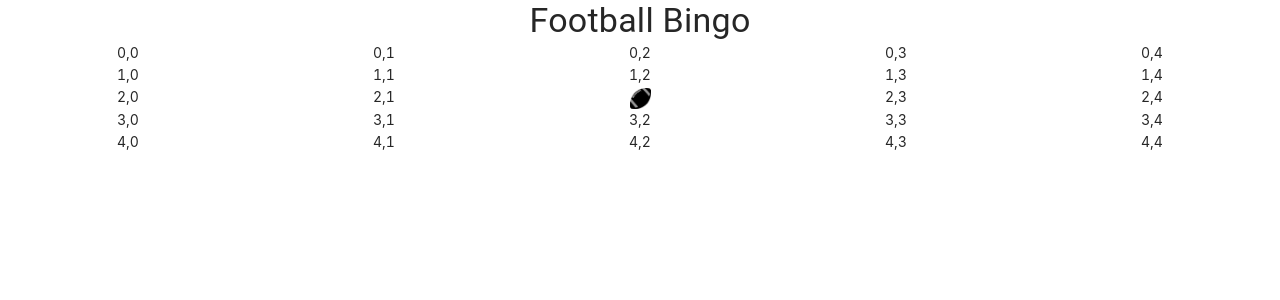
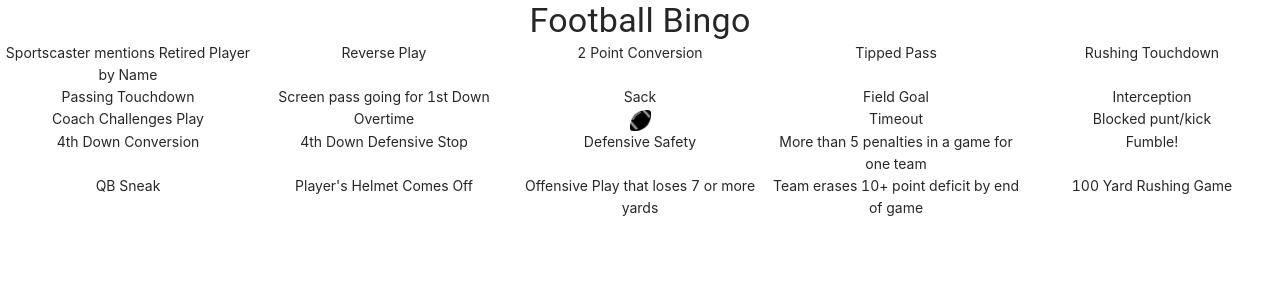
Before and after one commit to auroraborghi/football-bingo, a React (Create React App) app in the folder football-bingo-ui/: page / in a window 1280 px wide. Shown: the top 300 px of the page. Built offline with nearby package versions, Linux system fonts and the light colour scheme.

Commit message:
Warmed up with some code practice this morning. Got questions to populate in the fields though not perfectly. Used a queue to retain the original question list though I'm not sure if that is needed at this time.

```diff
--- a/football-bingo-ui/src/board.tsx
+++ b/football-bingo-ui/src/board.tsx
@@ -1,4 +1,4 @@
-import React from "react";
+import React, {useState, useEffect} from "react";
 import Square from './square';
 import { Grid } from '@mui/material';
 import * as Questions from './questions';
@@ -23,32 +23,33 @@
         }
     }
 
-    getQuestion() {
-
-    }
-
     // If you have a row of covered squares then you have Bingo!!!
     renderSquare(colIdx: number, rowIdx: number) {
+        const {questions} = this.state;
         const baseSquare = Math.floor(this.props.value/2);
         const idx = `${colIdx},${rowIdx}`;
+
+        const question = questions.shift() ?? '';
+        questions.push(question);
+
         return <Square
                     key={idx}
-                    value={idx} // TODO - This will be the question to pass in once populated.
+                    value={question}
                     isCovered={rowIdx === baseSquare && colIdx === baseSquare}/>;
     }
 
     renderRows(colIdx: number) {
-        const rows = [];
+        const rows: any[] = [];
         for (let rowIdx = 0; rowIdx < this.props.value; rowIdx++) {
             rows.push(
-                this.renderSquare(colIdx, rowIdx,)
+                this.renderSquare(colIdx, rowIdx)
             );
         }
         return rows;
     }
 
     renderBoard() {
-        const cols = [];
+        const cols: any[] = [];
         for (let colIdx = 0; colIdx < this.props.value; colIdx++) {
             cols.push(
                 <Grid container item>
--- a/football-bingo-ui/src/questions.tsx
+++ b/football-bingo-ui/src/questions.tsx
@@ -5,7 +5,9 @@
     const commonQuestions = getCommonQuestions(size);
     const uncommonQuestions = getUncommonQuestions(size);
     const rareQuestions = getRareQuestions(size);
-    return commonQuestions.concat(uncommonQuestions, rareQuestions);
+    const questions = commonQuestions.concat(uncommonQuestions, rareQuestions);
+    const shuffledQuestions = questions.sort(() => 0.5 - Math.random());
+    return shuffledQuestions.slice(0, (size * size));
 }
 
 /**
@@ -13,19 +15,19 @@
  * That is my hypothesis at least.
  */
 export const getCommonQuestions = (size: number) => {
-    const numberOfQuestions = Math.floor(((size * size) - 1) * 0.6);
+    const numberOfQuestions = Math.floor((size * size) * 0.6);
     const shuffledQuestions = Q.COMMON_QUESTIONS.sort(() => 0.5 - Math.random());
     return shuffledQuestions.slice(0, numberOfQuestions);
 }
 
 export const getUncommonQuestions = (size: number) => {
-    const numberOfQuestions = Math.floor(((size * size) - 1)  * 0.3);
+    const numberOfQuestions = Math.floor((size * size)  * 0.3);
     const shuffledQuestions = Q.UNCOMMON_QUESTIONS.sort(() => 0.5 - Math.random());
     return shuffledQuestions.slice(0, numberOfQuestions);
 }
 
 export const getRareQuestions = (size: number) => {
-    const numberOfQuestions = Math.ceil(((size * size) - 1)  * 0.1);
+    const numberOfQuestions = Math.ceil((size * size) * 0.1);
     const shuffledQuestions = Q.RARE_QUESTIONS.sort(() => 0.5 - Math.random());
     return shuffledQuestions.slice(0, numberOfQuestions);
 }
```
